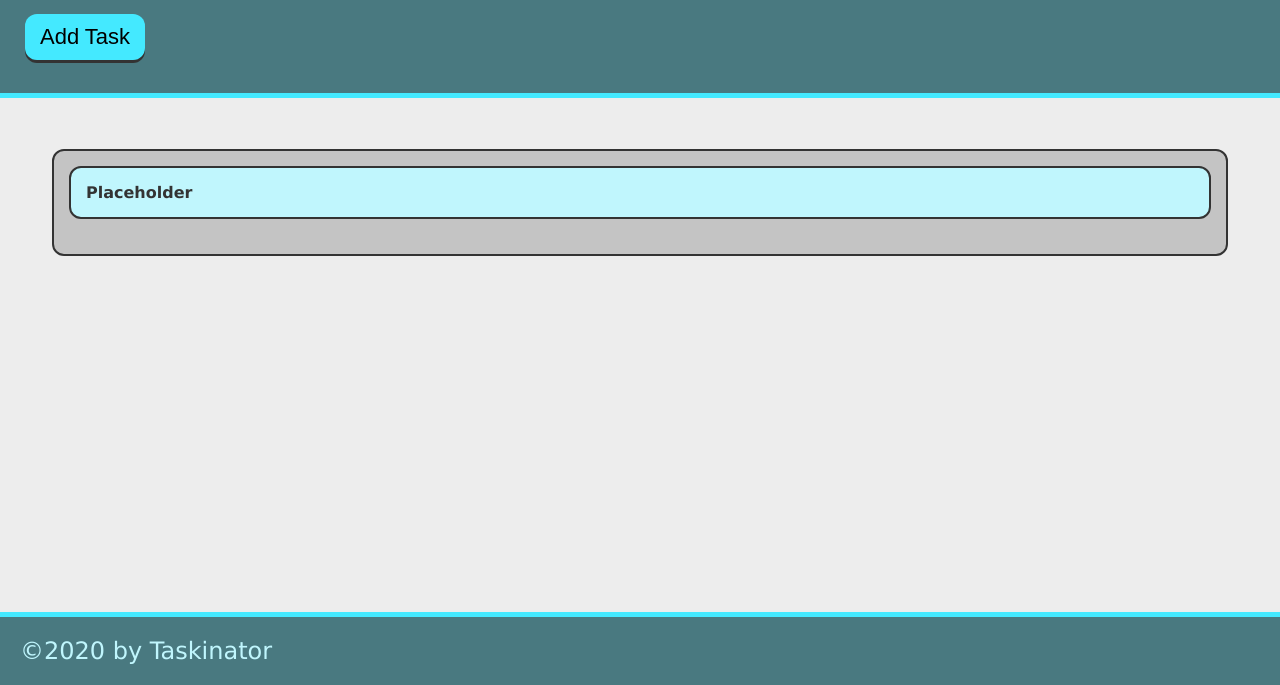
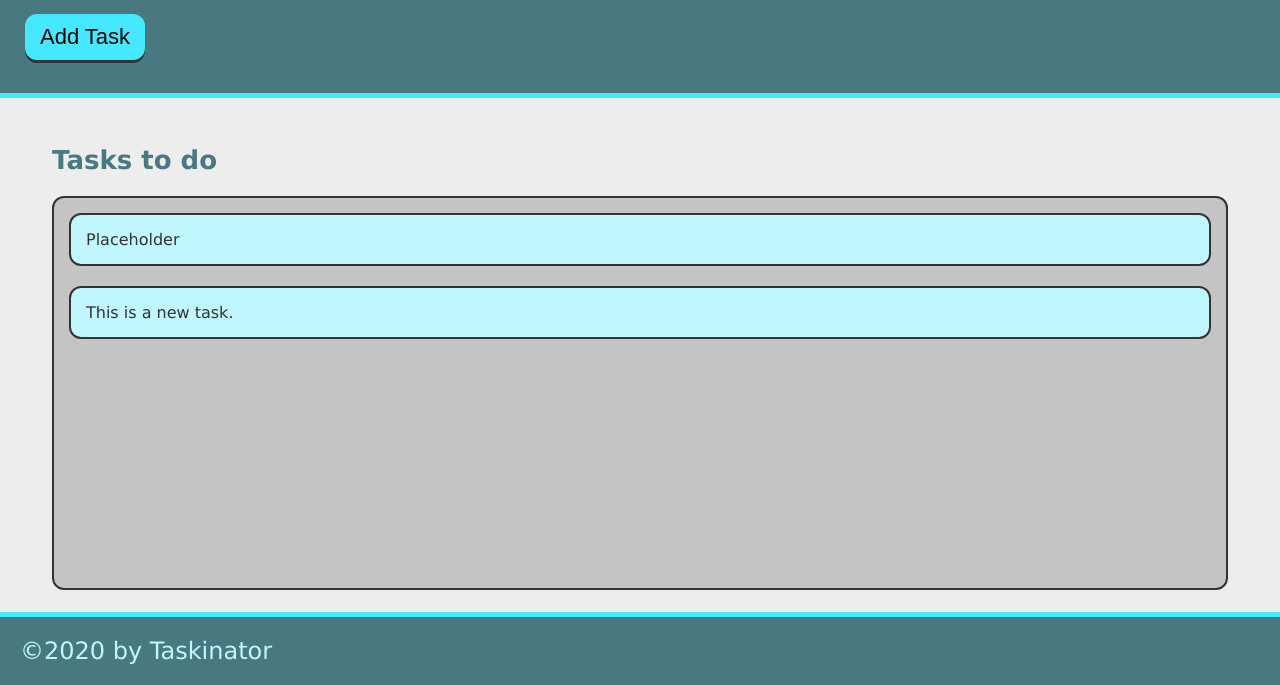
Before and after one commit to CollinA7/taskinator, a plain HTML site: page index.html in a window 1280 px wide. Both pictures are taken after a click on the button "Add Task". Shown: the part 115-800 px from the top of the page. Drawn offline with Linux system fonts and the light colour scheme.

Commit message:
add ability to add task

```diff
--- a/assets/js/script.js
+++ b/assets/js/script.js
@@ -0,0 +1,12 @@
+var buttonE1 = document.querySelector("#save-task");
+var tasksToDoE1 = document.querySelector("#tasks-to-do");
+
+
+var createTaskHandler = function() {
+    var listItemE1 = document.createElement("li");
+    listItemE1.className = "task-item";
+    listItemE1.textContent = "This is a new task.";
+    tasksToDoE1.appendChild(listItemE1);
+};
+
+buttonE1.addEventListener("click", createTaskHandler);
--- a/index.html
+++ b/index.html
@@ -12,16 +12,15 @@
         <h1 class="page-title">Taskinator</h1>
         <p>Click the button below to add a new task!</p>
 
-        <button class="btn">Add Task</button>
+        <button class="btn" id="save-task">Add Task</button>
     </header>
     <main class="page-content">
             <section class="task-list-wrapper">
-                <h2 class="list-title">
-                    <ul class="task-list">
+                <h2 class="list-title">Tasks to do</h2>
+                    <ul class="task-list" id="tasks-to-do">
                         <li class="task-item">
                             Placeholder
                         </li>
-                    </h2>
             </section>
     </main>
     <footer>
```
